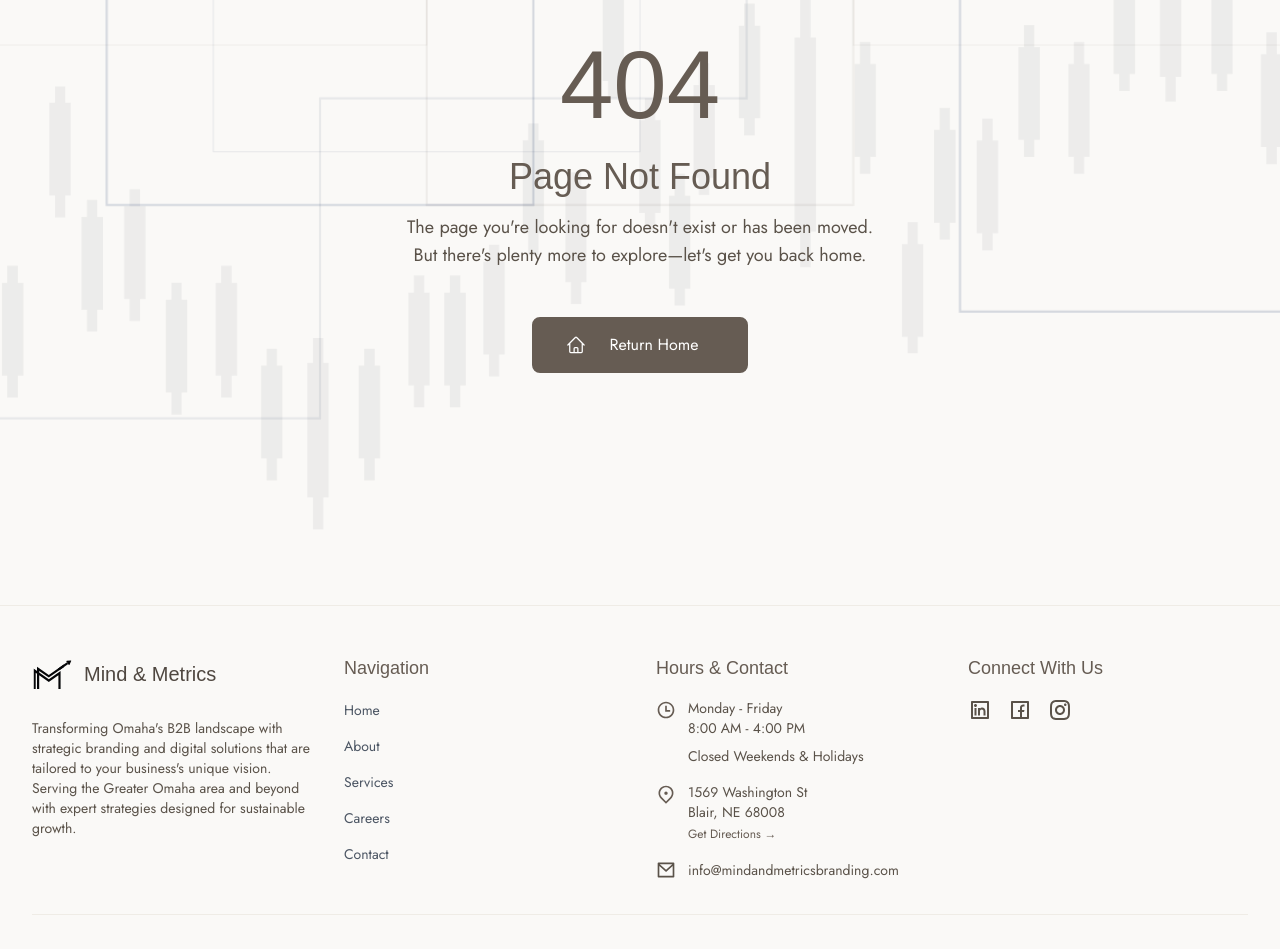
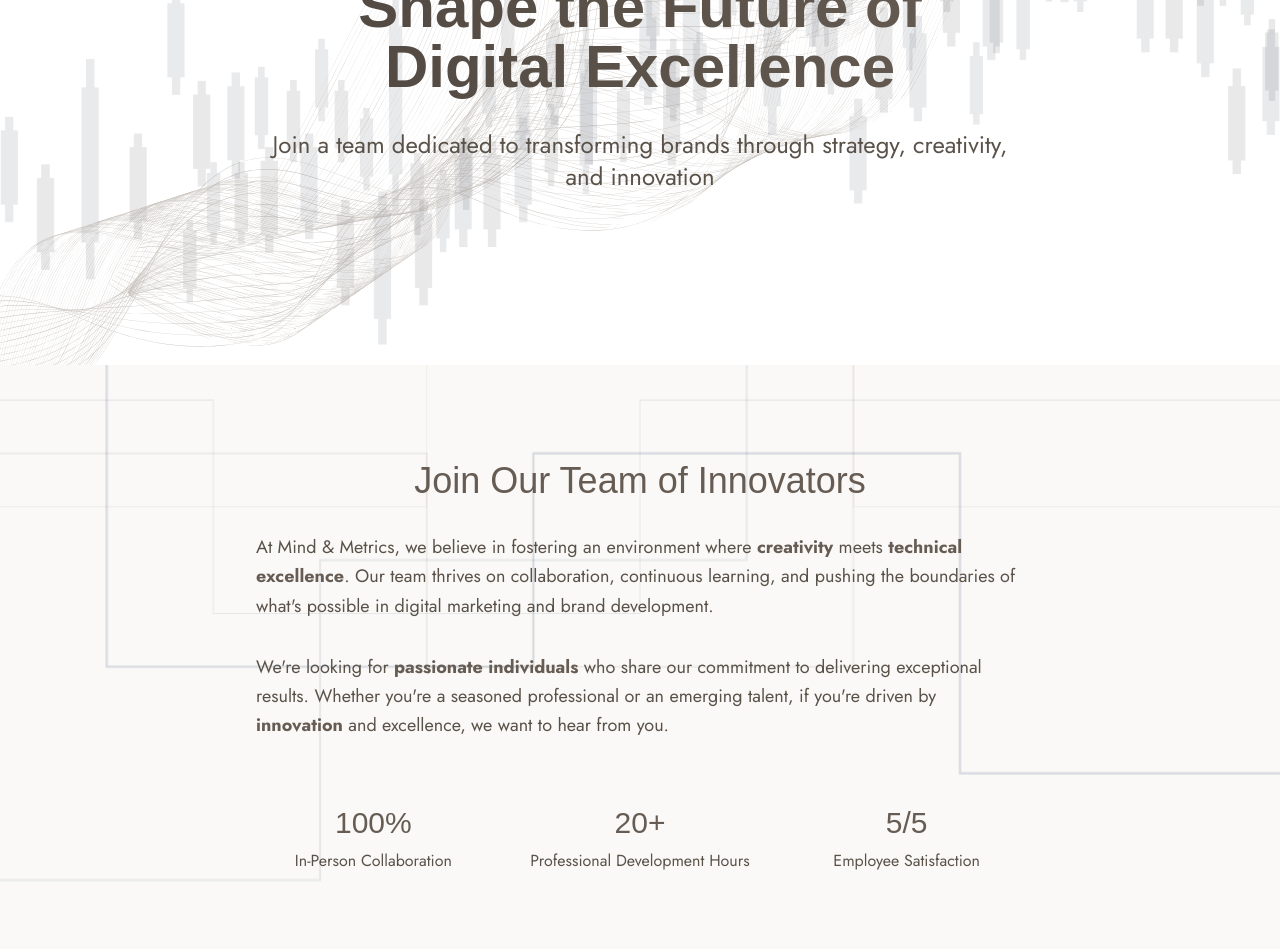
Before and after one commit to Kalikoze/mind-and-metrics-branding, a Next.js app: page /careers in a window 1280 px wide. Before the commit this address had no page. Shown: the part 260-1209 px from the top of the page. Built offline with nearby package versions, Linux system fonts and the light colour scheme; a web font is replaced by a local one.

Commit message:
Feat: Create careers route with hero and intro section.  Also create a work culture section highlighting some of our top values

```diff
--- /dev/null
+++ b/app/careers/page.tsx
@@ -0,0 +1,37 @@
+"use client";
+
+import Hero from '@/components/common/Hero';
+import ValueProposition from '@/components/common/ValueProposition';
+import WorkCulture from '@/components/pages/careers/WorkCulture';
+
+export default function Careers() {
+  const valuePropositionData = {
+    title: "Join Our Team of Innovators",
+    paragraphs: [
+      {
+        text: "At Mind & Metrics, we believe in fostering an environment where creativity meets technical excellence. Our team thrives on collaboration, continuous learning, and pushing the boundaries of what's possible in digital marketing and brand development.",
+        highlights: ["creativity", "technical excellence"]
+      },
+      {
+        text: "We're looking for passionate individuals who share our commitment to delivering exceptional results. Whether you're a seasoned professional or an emerging talent, if you're driven by innovation and excellence, we want to hear from you.",
+        highlights: ["passionate individuals", "innovation"]
+      }
+    ],
+    stats: [
+      { value: '100%', label: 'In-Person Collaboration' },
+      { value: '20+', label: 'Professional Development Hours' },
+      { value: '5/5', label: 'Employee Satisfaction' }
+    ]
+  };
+
+  return (
+    <main>
+      <Hero
+        title="Shape the Future of Digital Excellence"
+        subtitle="Join a team dedicated to transforming brands through strategy, creativity, and innovation"
+      />
+      <ValueProposition {...valuePropositionData} />
+      <WorkCulture />
+    </main>
+  );
+}
--- a/components/common/Hero.tsx
+++ b/components/common/Hero.tsx
@@ -55,7 +55,7 @@
         <div className="max-w-3xl mx-auto text-center">
           <h1 data-cy="hero-title" className="font-serif text-5xl sm:text-6xl font-bold mb-6 text-secondary-600
                          [text-wrap:balance] bg-clip-text text-transparent
-                         bg-gradient-to-r from-secondary-600 to-secondary-400">
+                         bg-gradient-to-r from-secondary-600 to-secondary-400 pb-2">
             {title}
           </h1>
           <h2 data-cy="hero-subtitle" className="font-sans text-xl sm:text-2xl text-secondary-500">
--- /dev/null
+++ b/components/pages/careers/WorkCulture.tsx
@@ -0,0 +1,71 @@
+import React from 'react';
+import {
+  HiOutlineLightBulb,
+  HiOutlineUserGroup,
+  HiOutlinePresentationChartLine,
+  HiOutlineHeart
+} from 'react-icons/hi2';
+
+const culturePoints = [
+  {
+    icon: HiOutlineLightBulb,
+    title: "Innovation First",
+    description: "We encourage creative thinking and welcome fresh perspectives. Every team member has the opportunity to contribute ideas and shape our approach to client solutions."
+  },
+  {
+    icon: HiOutlineUserGroup,
+    title: "Collaborative Spirit",
+    description: "Our success is built on teamwork. We foster an environment where knowledge sharing and cross-functional collaboration drive exceptional results."
+  },
+  {
+    icon: HiOutlinePresentationChartLine,
+    title: "Growth Mindset",
+    description: "We invest in our team's professional development through mentorship, training programs, and opportunities to work with cutting-edge technologies."
+  },
+  {
+    icon: HiOutlineHeart,
+    title: "Work-Life Balance",
+    description: "We believe in flexible scheduling, remote work options, and creating an environment that supports both professional excellence and personal well-being."
+  }
+];
+
+const WorkCulture = () => {
+  return (
+    <section className="bg-white py-24" data-cy="work-culture-section">
+      <div className="relative max-w-7xl mx-auto px-4 sm:px-6 lg:px-8">
+        <div className="text-center mb-16">
+          <h2 className="font-serif text-4xl text-secondary-400 mb-4">
+            Our Culture
+          </h2>
+          <p className="text-secondary-500 text-lg max-w-2xl mx-auto">
+            Experience a workplace that values creativity, growth, and well-being
+          </p>
+        </div>
+
+        <div className="grid md:grid-cols-2 lg:grid-cols-4 gap-8">
+          {culturePoints.map((point, index) => (
+            <div
+              key={index}
+              className="bg-neutral-50 rounded-lg p-8 border-2 border-neutral-200"
+              data-cy={`culture-point-${index}`}
+            >
+              <div className="flex flex-col items-center text-center">
+                <div className="bg-white p-4 rounded-full mb-6 border-2 border-neutral-200">
+                  <point.icon className="w-8 h-8 text-secondary-400" />
+                </div>
+                <h3 className="font-serif text-xl text-secondary-400 mb-4">
+                  {point.title}
+                </h3>
+                <p className="text-secondary-500">
+                  {point.description}
+                </p>
+              </div>
+            </div>
+          ))}
+        </div>
+      </div>
+    </section>
+  );
+};
+
+export default WorkCulture;
```
